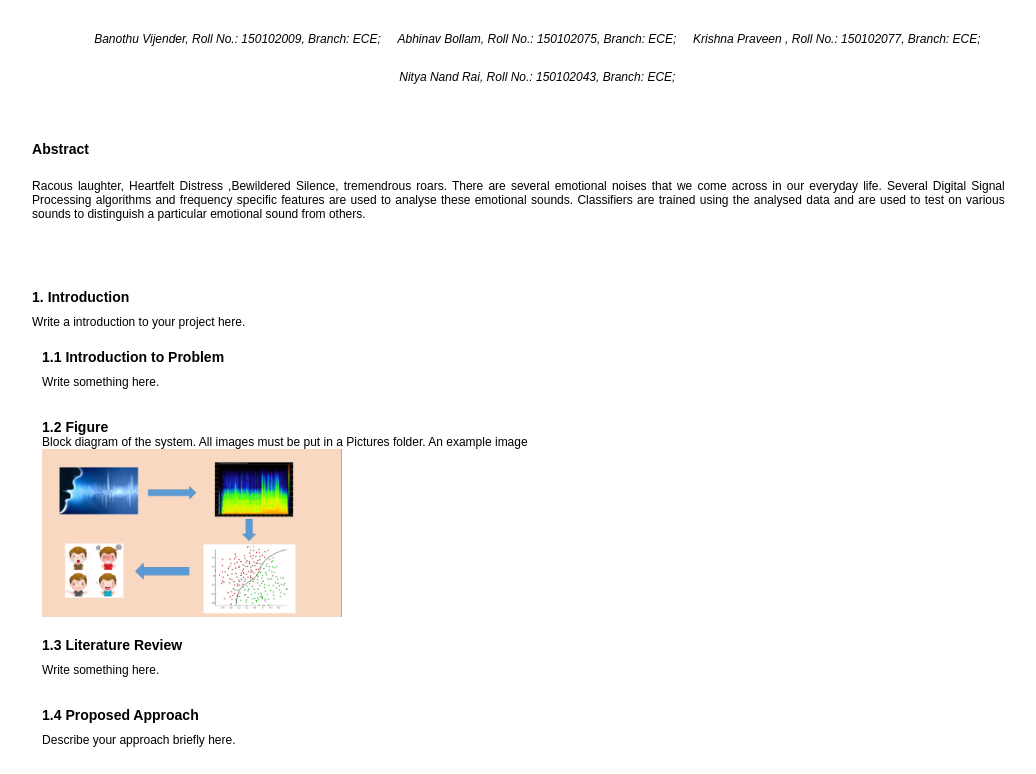
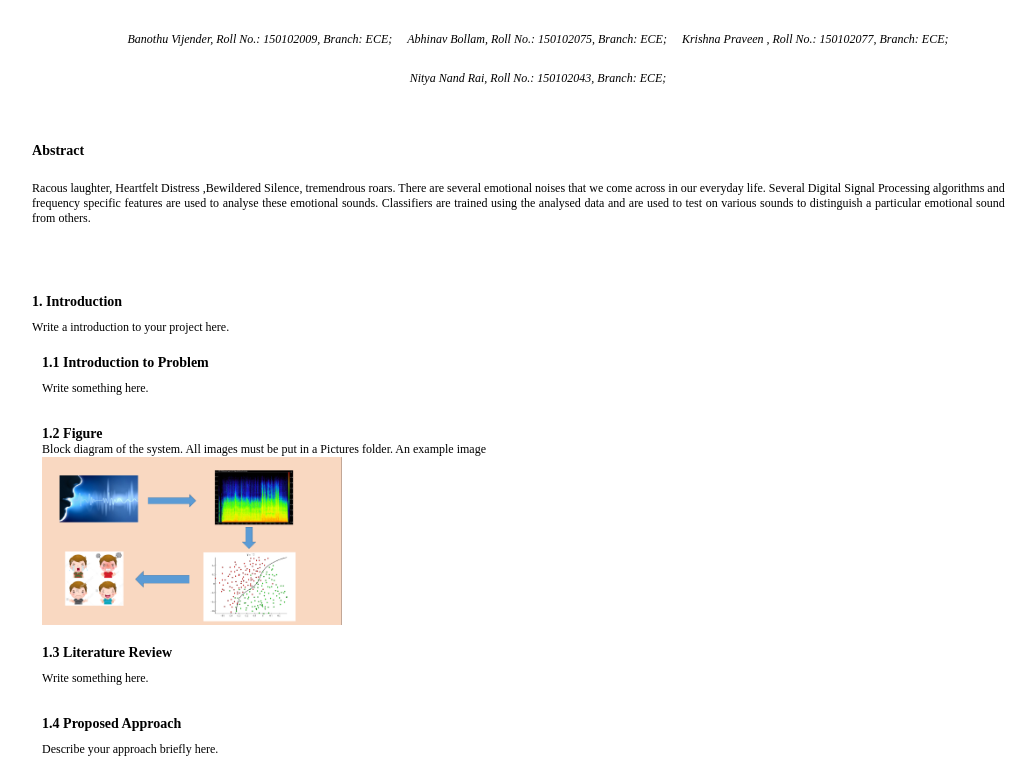
Before and after one commit to lucifer12527/EMOTION-CLASSIFICATION, a plain HTML site: page index.html in a window 1280 px wide. Shown: the part 55-829 px from the top of the page, without its empty margins (96-1132 px from the left). Drawn offline with Linux system fonts and the light colour scheme.

Commit message:
Update index.html

```diff
--- a/index.html
+++ b/index.html
@@ -1,7 +1,7 @@
 <html>
 	<head>
 		<style type="text/css">
-			body{font-family: sans-serif;}
+			body{font-family:"Bradley Hand ITC";}
 			p{display: inline-block;}
 			img{display: block;}
 			.container{width: 90%;position absolute;margin: auto;}
```
